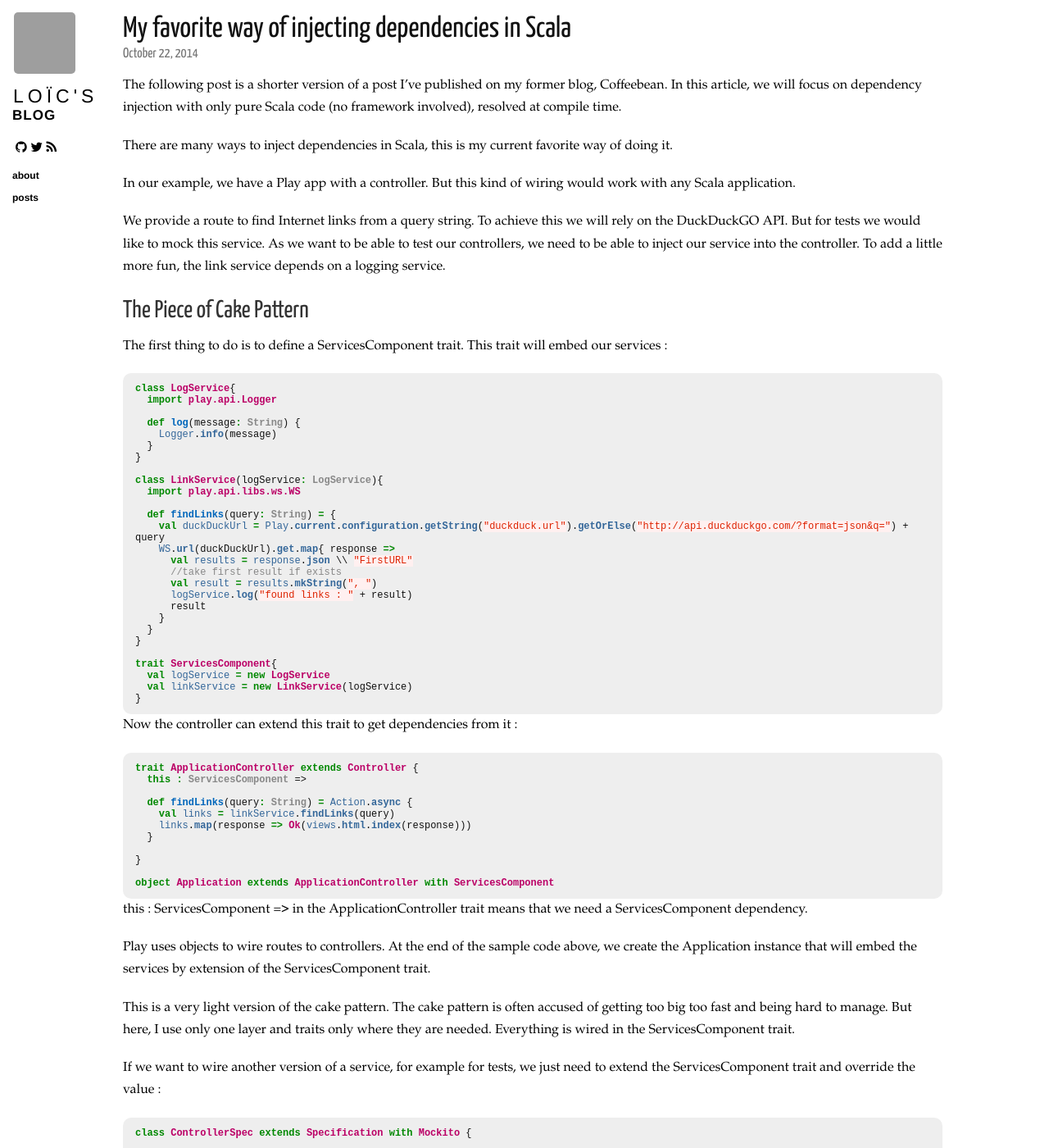
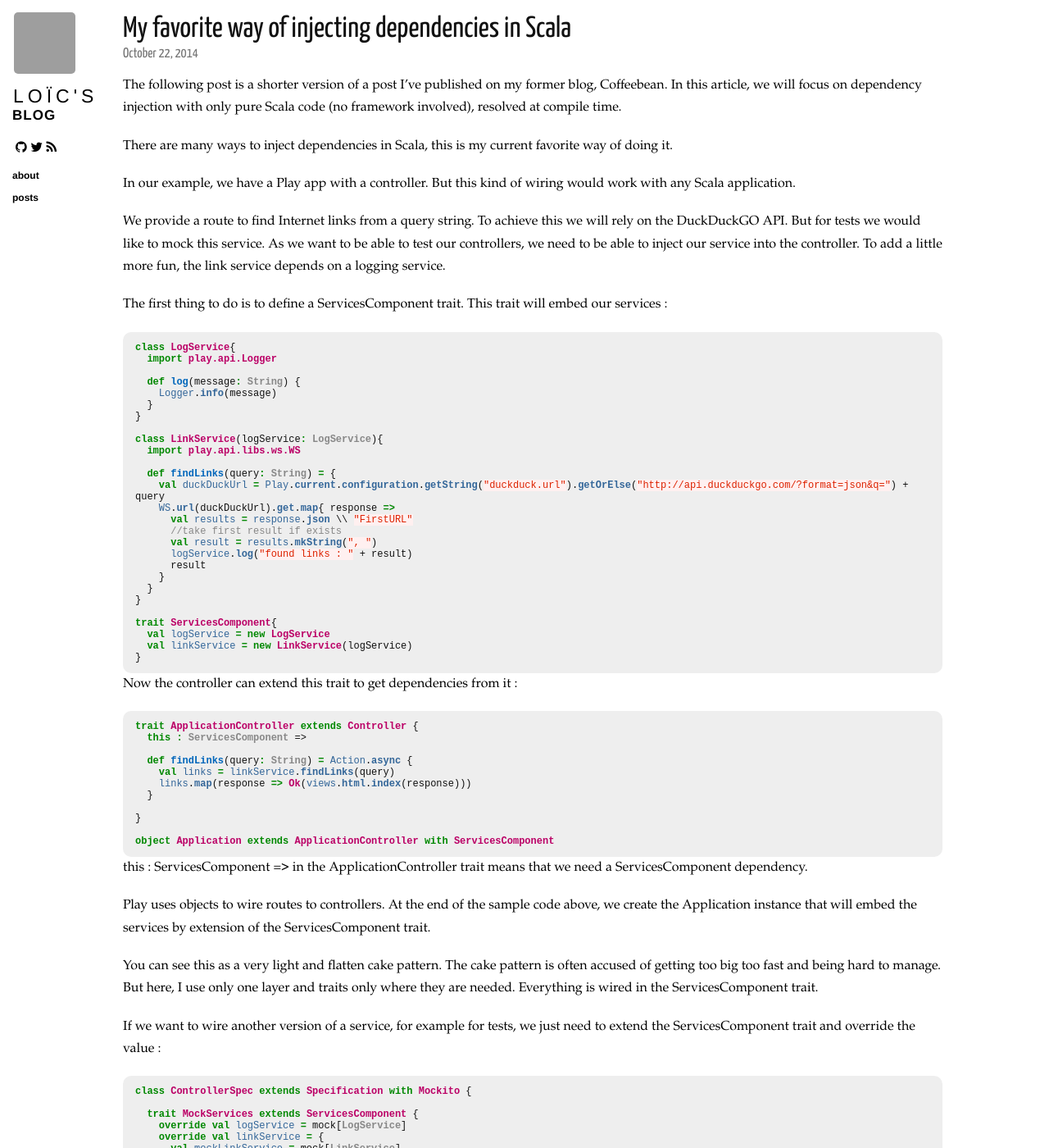
Before and after one commit to loicdescotte/loicdescotte.github.io, a Jekyll site: the page built from _posts/2014-10-22-scala-di.md, in a window 1280 px wide and 1400 px high. Shown: the whole window at 82% size. Built offline with Jekyll 4.4.1, drawn with Linux system fonts in a browser that asks for light colours; nearby versions of some CDN libraries; Markdown is read by kramdown in place of the engine named in the settings; comment, search, counter and statistics services are not loaded; grey boxes are pictures that could not be loaded.

Commit message:
Update 2014-10-22-scala-di.md

```diff
--- a/_posts/2014-10-22-scala-di.md
+++ b/_posts/2014-10-22-scala-di.md
@@ -14,8 +14,6 @@ There are many ways to inject dependencies in Scala, this is my current favorite
 In our example, we have a Play app with a controller. But this kind of wiring would work with any Scala application.
 
 We provide a route to find Internet links from a query string. To achieve this we will rely on the DuckDuckGO API. But for tests we would like to mock this service. As we want to be able to test our controllers, we need to be able to inject our service into the controller. To add a little more fun, the link service depends on a logging service.
-
-## The Piece of Cake Pattern
 
 The first thing to do is to define a ServicesComponent trait. This trait will embed our services :
 
@@ -71,7 +69,7 @@ this : ServicesComponent => in the ApplicationController trait means that we nee
 
 Play uses objects to wire routes to controllers. At the end of the sample code above, we create the Application instance that will embed the services by extension of the ServicesComponent trait.
 
-This is a very light version of the cake pattern. The cake pattern is often accused of getting too big too fast and being hard to manage.
+You can see this as a very light and flatten cake pattern. The cake pattern is often accused of getting too big too fast and being hard to manage.
 But here, I use only one layer and traits only where they are needed. Everything is wired in the ServicesComponent trait.
 
 If we want to wire another version of a service, for example for tests, we just need to extend the ServicesComponent trait and override the value :
```
